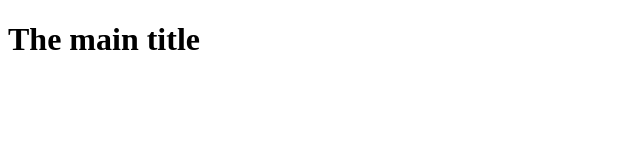
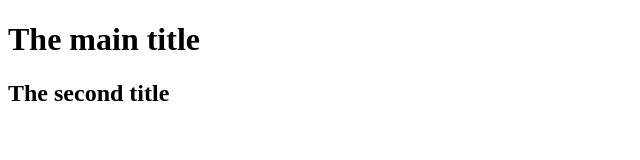
Before and after one commit to Elifinanc/sharezza, a plain HTML site: page index.html in a window 1280 px wide. Shown: the whole page, without its empty margins (0-640 px from the left). Drawn offline with Linux system fonts and the light colour scheme.

Commit message:
Update index.html
I have add a second title on h2

```diff
--- a/index.html
+++ b/index.html
@@ -6,5 +6,6 @@
   </head>
   <body>
   <h1>The main title<h1>
+  <h2>The second title<h2>
   </body>
 </html>
```
